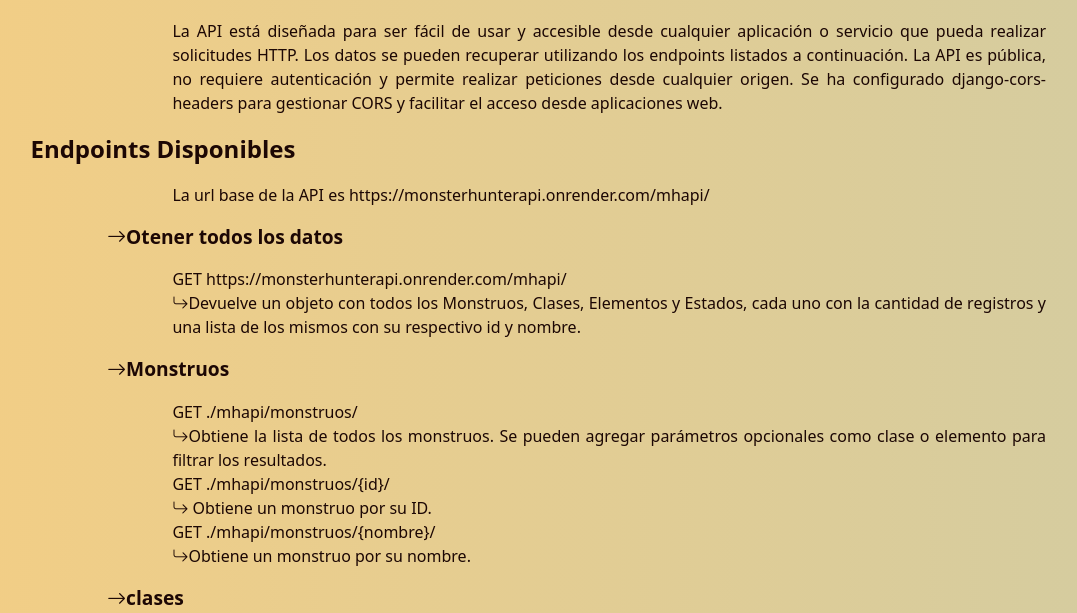
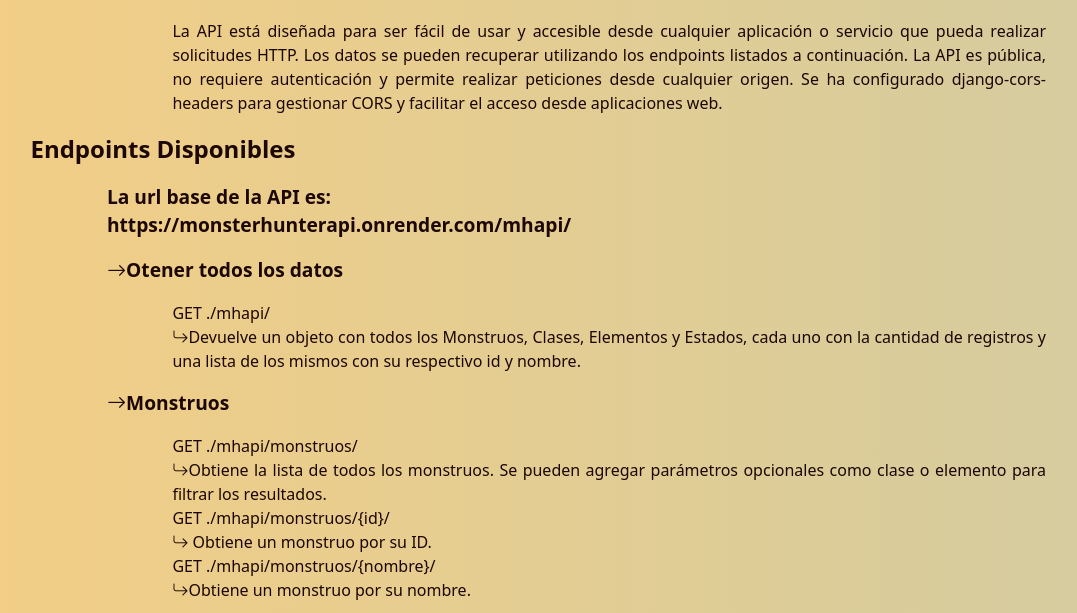
Before and after one commit to MVOSSES/MonsterHunterAPI, a Django app: page /docs/ in a window 1280 px wide. Shown: the part 309-922 px from the top of the page, without its empty margins (140-1217 px from the left). Run offline with Django 5.2, Linux system fonts and the light colour scheme.

Commit message:
cambios docs.html

```diff
--- a/templates/monsterapi/docs.html
+++ b/templates/monsterapi/docs.html
@@ -21,10 +21,10 @@
     </div>
     <div class="container">
         <p class="textoSubtitulo">Endpoints Disponibles</p>
-        <p class="textoContent">La url base de la API es https://monsterhunterapi.onrender.com/mhapi/</p>
+        <p class="subtituloContenido">La url base de la API es: <br> https://monsterhunterapi.onrender.com/mhapi/</p>
         <p class="subtituloContenido"><i class="bi bi-arrow-right"></i>Otener todos los datos</p>
         <p class="textoContent">
-            GET https://monsterhunterapi.onrender.com/mhapi/ <br>
+            GET ./mhapi/ <br>
             <i class="bi bi-arrow-return-right"></i>Devuelve un objeto con todos los Monstruos, Clases, Elementos y Estados, cada uno con la cantidad de registros y una lista de los mismos con su respectivo id y nombre.
         </p>
         <p class="subtituloContenido"><i class="bi bi-arrow-right"></i>Monstruos</p>
@@ -134,7 +134,7 @@ fetch("https://monsterhunterapi.onrender.com/mhapi/monstruos/")
     .catch(error => console.error("Error:", error));
                         </div>
         <p class="textoContent">
-            <i class="bi bi-arrow-return-right"></i>El código realiza una solicitud GET a https://monsterhunterapi.onrender.com/mhapi/monstruos/ usando fetch, convierte la respuesta en JSON y la muestra en la consola. Si ocurre un error (como problemas de red), lo captura y lo imprime en la consola.
+            <i class="bi bi-arrow-return-right"></i>El código realiza una solicitud GET a ./mhapi/monstruos/ usando fetch, convierte la respuesta en JSON y la muestra en la consola. Si ocurre un error (como problemas de red), lo captura y lo imprime en la consola.
         </p>
         <p class="subtituloContenido"><i class="bi bi-arrow-right"></i>Python (Requests)</p>
         <div id="response2">
@@ -147,7 +147,7 @@ else:
     print("Error:", response.status_code)
                         </div>
         <p class="textoContent">
-            <i class="bi bi-arrow-return-right"></i>Este código en Python realiza una solicitud HTTP GET a una API utilizando el módulo requests. Envía la solicitud a la URL https://monsterhunterapi.onrender.com/mhapi/monstruos/ y verifica si la respuesta tiene éxito (código 200). Si es exitosa, imprime los datos en formato JSON; de lo contrario, muestra un mensaje con el código de error recibido.
+            <i class="bi bi-arrow-return-right"></i>Este código en Python realiza una solicitud HTTP GET a una API utilizando el módulo requests. Envía la solicitud a la URL ./mhapi/monstruos/ y verifica si la respuesta tiene éxito (código 200). Si es exitosa, imprime los datos en formato JSON; de lo contrario, muestra un mensaje con el código de error recibido.
         </p>
     </div>
     <div class="container">
```
